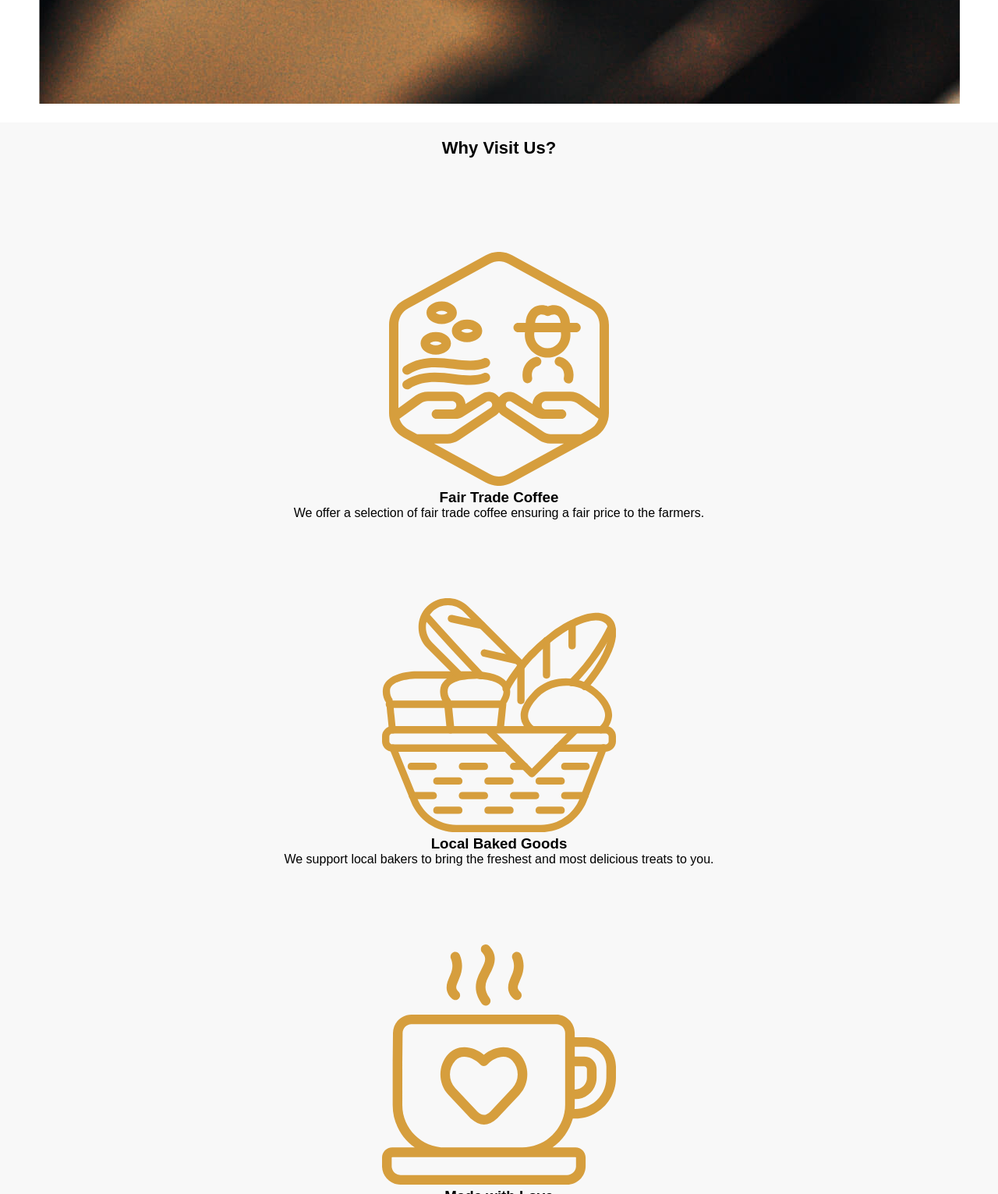
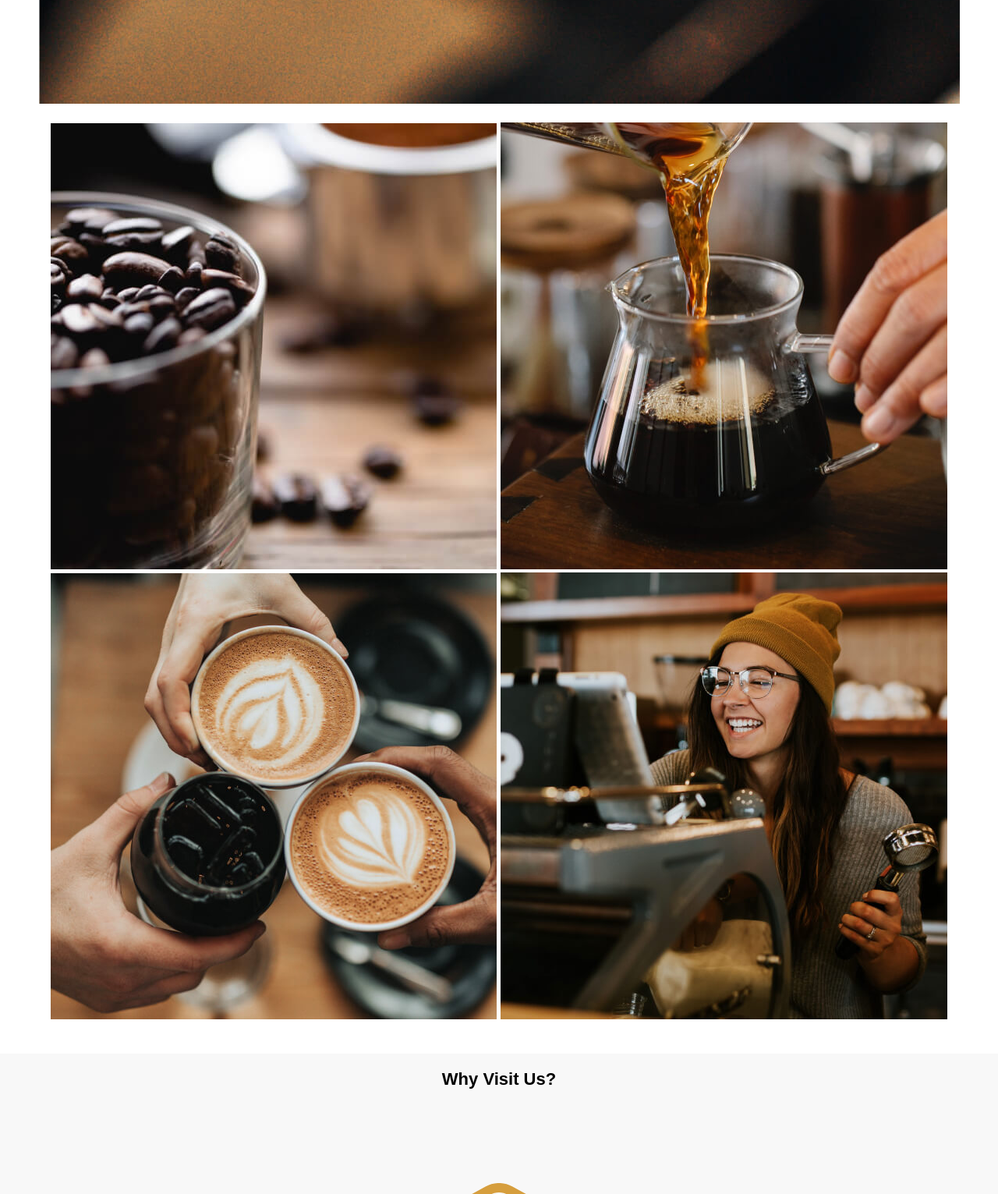
Before and after one commit to MohsenKaramiDeveloper/cafe, a plain HTML site: page index.html in a window 1280 px wide. Shown: the part 2060-3591 px from the top of the page at 78% size. Drawn offline with Linux system fonts and the light colour scheme.

Commit message:
add photos a b c d

```diff
--- a/index.html
+++ b/index.html
@@ -32,6 +32,14 @@
         <h2>Welcome to My Coffee House</h2>
         <h3>Experience a New Way to Taste Coffee</h3>
         <img src="photo/latte.jpeg" alt="Coffee Image">
+        <div class="welcome">
+            <img class="a" src="photo/coffee-beans.jpeg" alt="Coffee Image">
+            <img class="b" src="photo/pouring-coffee.jpeg" alt="Coffee Image">
+            <img class="c" src="photo/three-cups.jpeg" alt="Coffee Image">
+            <img class="d" src="photo/smiling-employee.jpeg" alt="Coffee Image">
+
+        </div>
+
     </section>
 
     <section class="why-visit">
```
